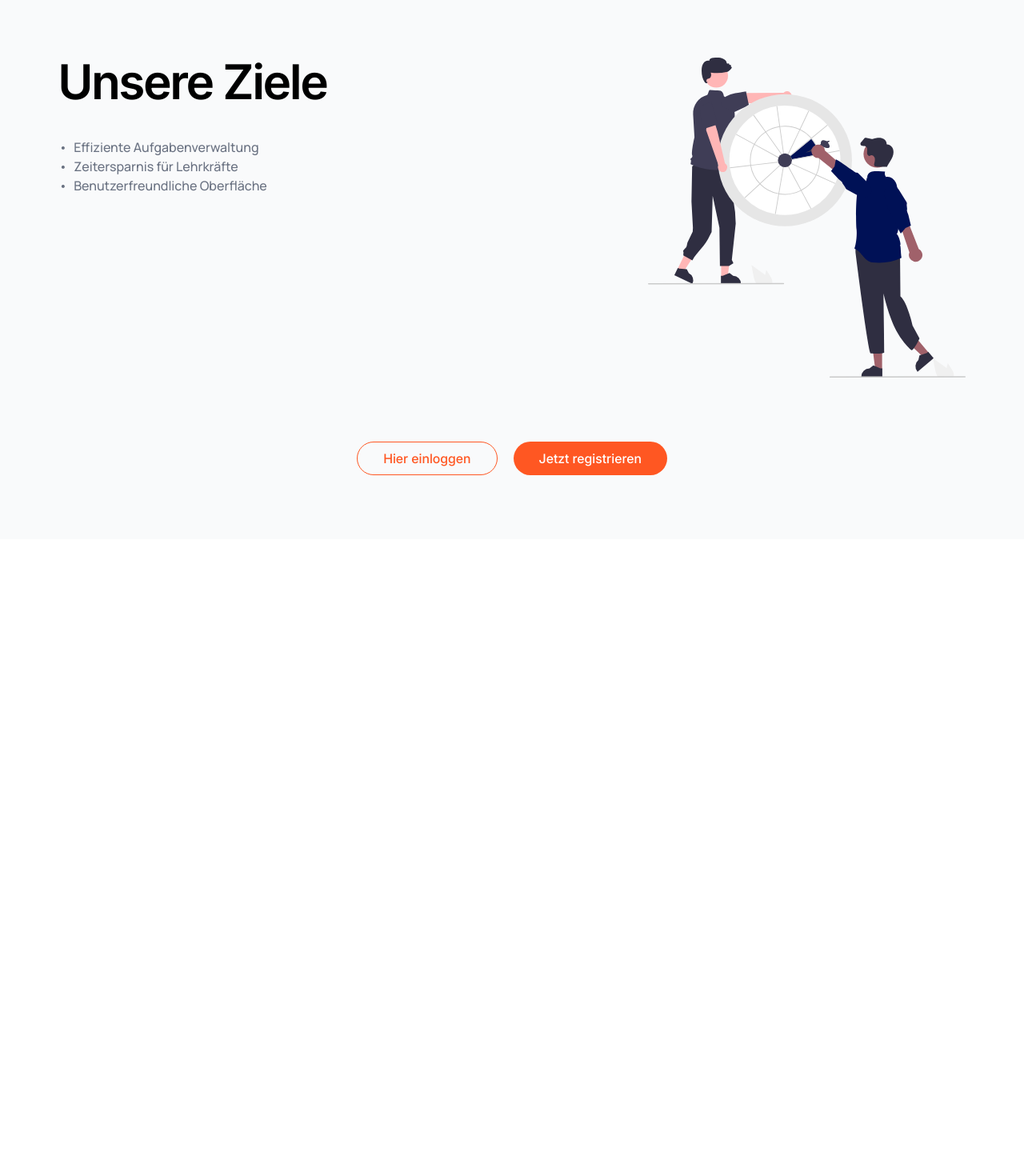
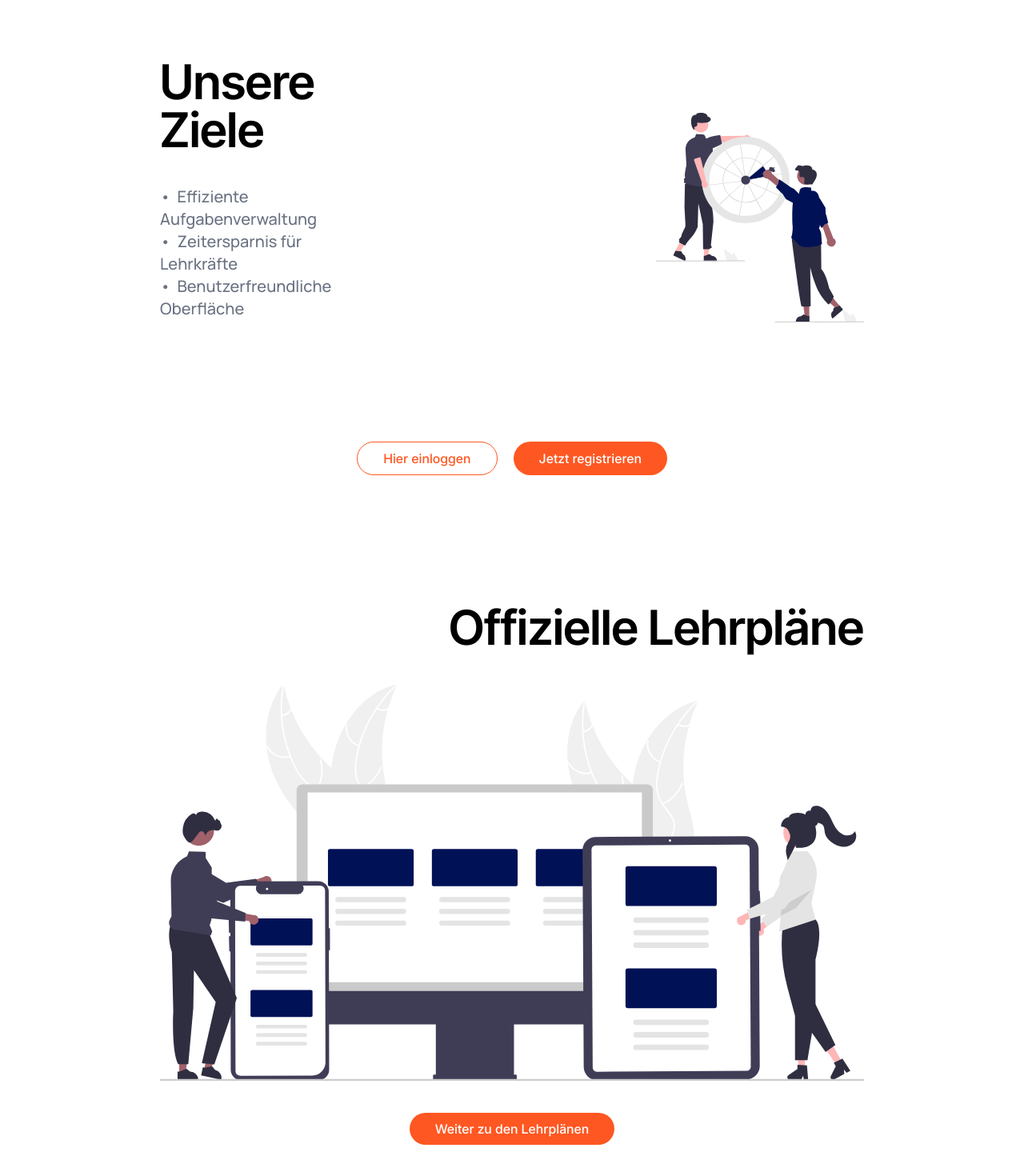
Before and after one commit to SmashSkills/SmashSkills, a React (Vite) app in the folder frontend/: page / in a window 1280 px wide. Shown: the part 1248-2718 px from the top of the page at 80% size. Built offline with nearby package versions, Linux system fonts and the light colour scheme.

Commit message:
added curriculum highlights; adjusted buttons

```diff
--- a/frontend/src/components/ui_elements/buttons/button_primary.tsx
+++ b/frontend/src/components/ui_elements/buttons/button_primary.tsx
@@ -1,18 +1,47 @@
+import React from "react";
+
 type ButtonType = "button" | "submit" | "reset";
+
+/**
+ *
+import React from 'react';
+import ButtonPrimary from './ButtonPrimary';
+
+const App: React.FC = () => {
+
+
+  const handleClick = () => {
+    console.log('Example!');
+  };
+
+  return (
+    <div>
+      <ButtonPrimary onClick={handleClick} />
+    </div>
+  );
+};
+
+export default App;
+ *
+ */
+
 interface ButtonPrimaryProps {
   title: string;
   type?: ButtonType;
   className?: string;
+  onClick?: React.MouseEventHandler<HTMLButtonElement>;
 }
 
 const ButtonPrimary: React.FC<ButtonPrimaryProps> = ({
   title,
   type = "button",
   className,
+  onClick,
 }) => {
   return (
     <button
       type={type}
+      onClick={onClick}
       className={`font-inter text-white bg-primary rounded-full px-8 py-2
         hover:font-semibold hover:bg-primary-hover
         transition-colors duration-300
--- a/frontend/src/components/ui_elements/buttons/button_secondary.tsx
+++ b/frontend/src/components/ui_elements/buttons/button_secondary.tsx
@@ -1,19 +1,45 @@
 type ButtonType = "button" | "submit" | "reset";
+
+/**
+ *
+import React from 'react';
+import ButtonSecondary from './ButtonSecondary';
+
+const App: React.FC = () => {
+
+
+  const handleClick = () => {
+    console.log('Example!');
+  };
+
+  return (
+    <div>
+      <ButtonSecondary onClick={handleClick} />
+    </div>
+  );
+};
+
+export default App;
+ *
+ */
 
 interface ButtonSecondaryProps {
   title: string;
   type?: ButtonType;
   className?: string;
+  onClick?: React.MouseEventHandler<HTMLButtonElement>;
 }
 
 const ButtonSecondary: React.FC<ButtonSecondaryProps> = ({
   title,
   type = "button",
   className,
+  onClick,
 }) => {
   return (
     <button
       type={type}
+      onClick={onClick}
       className={`font-inter text-primary border border-primary rounded-full px-8 py-2
         hover:font-semibold hover:border-primary-hover hover:text-primary-hover
         transition-colors duration-300
--- a/frontend/src/components/visuals/parallax_slice.tsx
+++ b/frontend/src/components/visuals/parallax_slice.tsx
@@ -10,14 +10,11 @@ export interface ParallaxSliceProps {
 const ParallaxSlice: React.FC<ParallaxSliceProps> = ({
   imageSrc,
   alt = "Parallax image",
-  height = "500px",
+  height = "600px",
   children,
 }) => {
   return (
-    <div
-      className="relative overflow-hidden -mx-50"
-      style={{ height }}
-    >
+    <div className="relative overflow-hidden -mx-50" style={{ height }}>
       <div
         className="absolute inset-0 bg-cover bg-center"
         style={{
--- /dev/null
+++ b/frontend/src/layouts/page_layouts/curriculum_highlights.tsx
@@ -0,0 +1,23 @@
+import React from "react";
+import ButtonPrimary from "../../components/ui_elements/buttons/button_primary";
+import IlluCurriculumHighlights from "../../assets/illustrations/illu_Curriculum_highlights.svg";
+
+interface LayoutCurriculumHighlightsProps {
+  title: string;
+}
+
+const LayoutCurriculumHighlights: React.FC<LayoutCurriculumHighlightsProps> = ({
+  title,
+}) => {
+  return (
+    <div className="flex flex-col items-center justify-center gap-10">
+      <h1 className="w-full flex justify-end text-6xl">{title}</h1>
+      <div>
+        <img src={IlluCurriculumHighlights} alt="IlluCurriculumHighlights" />
+      </div>
+      <ButtonPrimary title="Weiter zu den Lehrplänen" />
+    </div>
+  );
+};
+
+export default LayoutCurriculumHighlights;
--- a/frontend/src/layouts/page_layouts/goals.tsx
+++ b/frontend/src/layouts/page_layouts/goals.tsx
@@ -31,7 +31,7 @@ const LayoutGoals: React.FC<LayoutGoalsProps> = ({
       <div className="flex gap-100">
         <div className="flex flex-col gap-10">
           <h1 className="text-6xl">{title}</h1>
-          <div className="flex flex-col text-gray-500">
+          <div className="flex flex-col text-gray-500 text-xl">
             {points.map((point, index) => (
               <p className="before:content-['•'] before:mr-2" key={index}>
                 {point.text}
--- a/frontend/src/pages/home.tsx
+++ b/frontend/src/pages/home.tsx
@@ -3,14 +3,14 @@ import LayoutHeroSection from "../layouts/page_layouts/hero_section";
 import ParallaxSlice from "../components/visuals/parallax_slice";
 import LayoutGoals from "../layouts/page_layouts/goals";
 import IlluParallax from "../assets/illustrations/illu_parallax.svg";
-
+import LayoutCurriculumHighlights from "../layouts/page_layouts/curriculum_highlights";
 const Home: React.FC = () => {
   return (
-    <div className="h-1000 flex flex-col">
+    <div className="flex flex-col">
       <div className="mx-50 flex items-center justify-center py-20">
         <LayoutHeroSection
           title="Wieso SmashSkills?"
-          slogan="Wieso SmashSkills so krass ist, weil wir krass sind."
+          slogan="Eine Zeitersparnis für Lehrer und Schüler zugleich!"
           buttonPrimaryTitle="Jetzt registrieren"
           buttonSecondaryTitle="Hier einloggen"
           classNameButtonPrimary="w-54"
@@ -23,7 +23,7 @@ const Home: React.FC = () => {
         alt="Beispiel Parallax Bild"
         height="600px"
       />
-      <div className="bg-gray-50 py-20 -mx-50 ">
+      <div className="py-20">
         <LayoutGoals
           points={[
             { text: "Effiziente Aufgabenverwaltung" },
@@ -36,6 +36,9 @@ const Home: React.FC = () => {
           classNameImg="h-100"
         />
       </div>
+      <div className="py-20">
+        <LayoutCurriculumHighlights title="Offizielle Lehrpläne" />
+      </div>
     </div>
   );
 };
```
Also changed, not shown: frontend/src/assets/illustrations/illu_Curriculum_highlights.svg (added), frontend/src/assets/illustrations/illu_parallax.svg.
